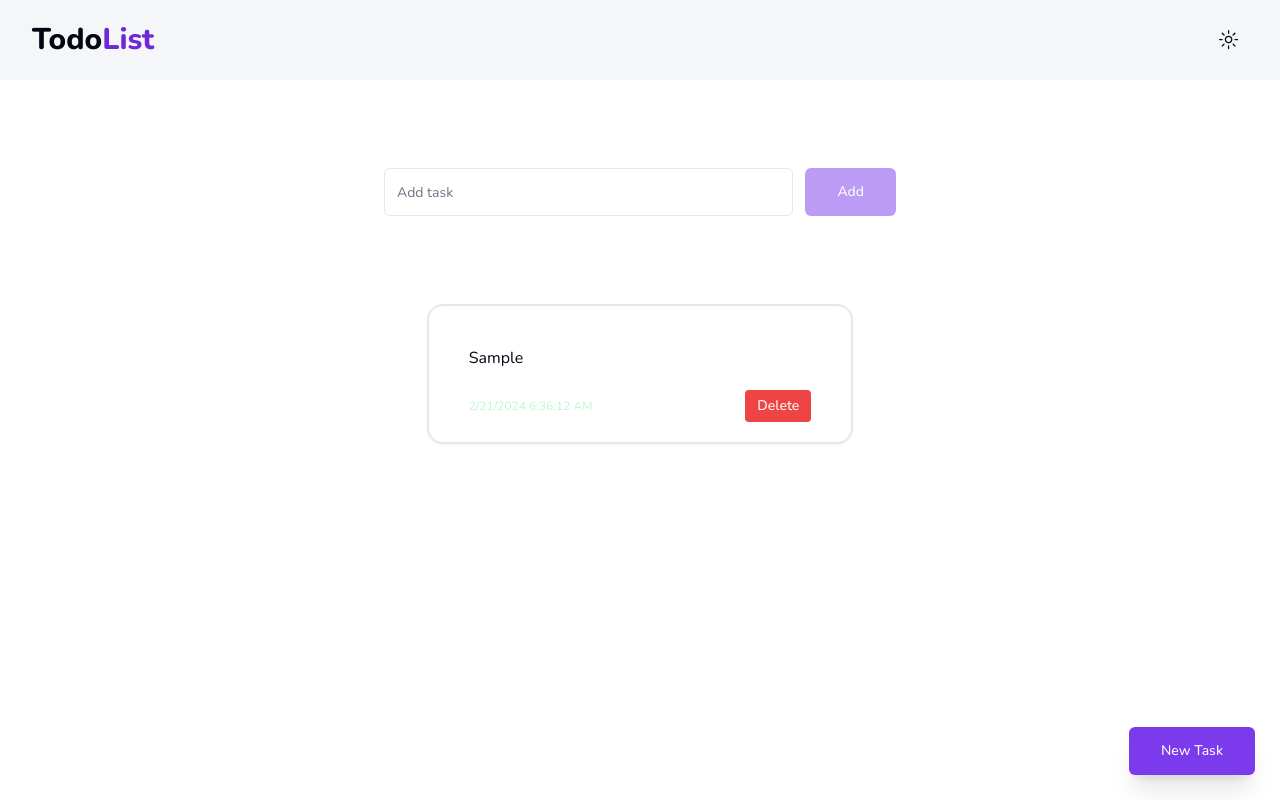
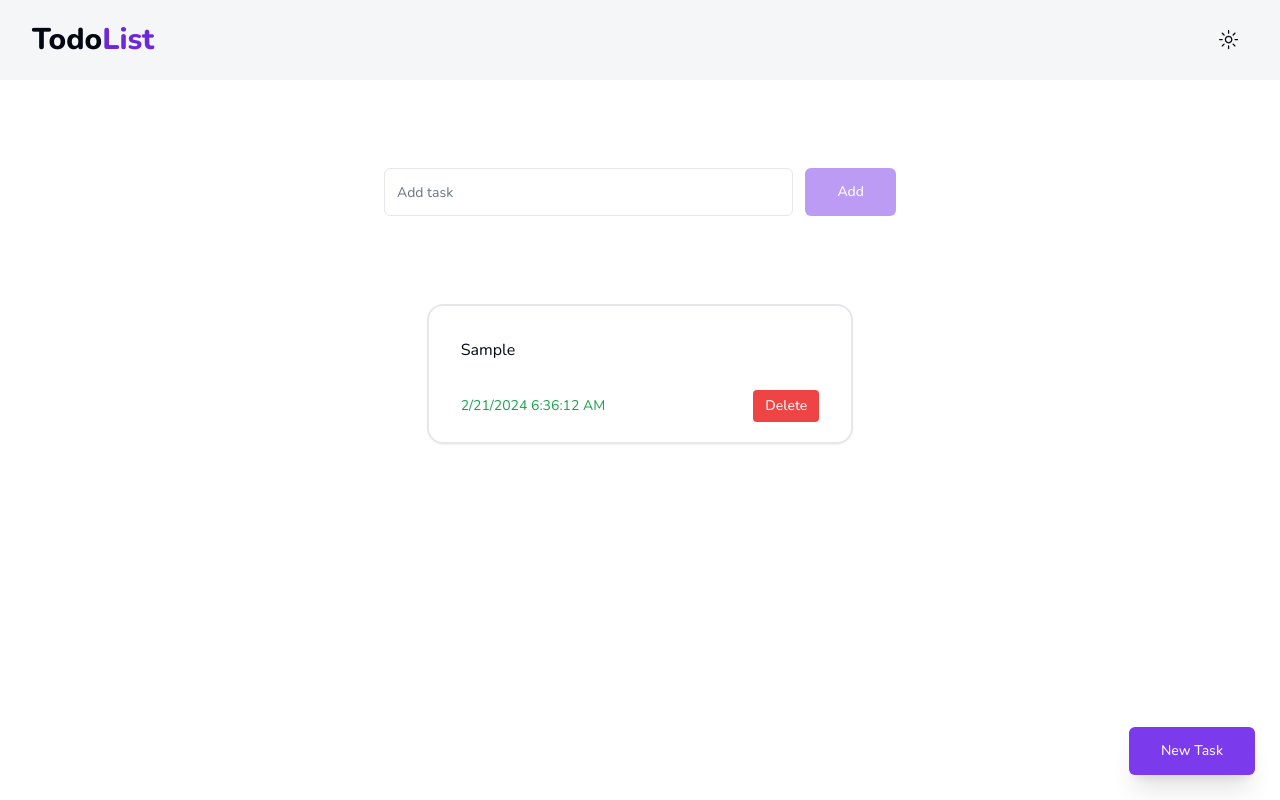
Before and after one commit to Gulshankumar03/Basic-todo, a Next.js app: page / in a window 1280 px wide. Both pictures are taken after typing "Sample" into the empty fields and a click on the button "Add". Built offline with nearby package versions, Linux system fonts and the light colour scheme.

Commit message:
complete basic todo app

```diff
--- a/components/shared/RenderTasks.tsx
+++ b/components/shared/RenderTasks.tsx
@@ -19,13 +19,13 @@ const RenderTasks: React.FC<TaskProps> = ({
   return (
     <div
       key={index}
-      className={`shadow-sm overflow-hidden px-10 pt-10 pb-5 border-2  gap-5 rounded-2xl flex  justify-between flex-col  w-1/3 ${
+      className={`shadow-sm overflow-hidden px-8 pt-8 pb-5 border-2  gap-7 rounded-2xl flex  justify-between flex-col  w-1/3 ${
         index === deleting ? "animate-fade-out" : "animate-fade-in"
       }`}
     >
       <h2>{task}</h2>
       <div className="flex justify-between items-center">
-        <p className="text-green-200 text-xs">{date}</p>
+        <p className="text-green-600 text-sm">{date}</p>
         <AlertDialogDemo onContinue={() => deleteHandler(index)} />
       </div>
     </div>
```
